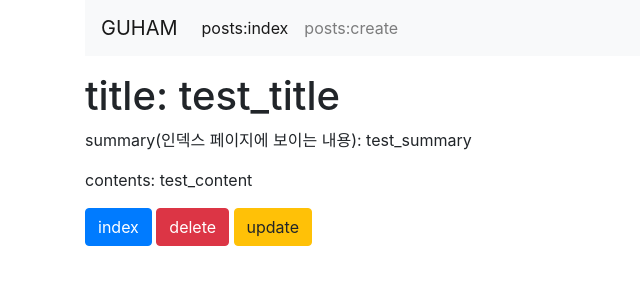
After one commit to SeunghyeunBaek/Guham_study_group_matching_service, a Django app: page /posts/8/detail/ in a window 1280 px wide. The commit adds this page. Shown: the top 300 px of the page, without its empty margins (0-640 px from the left). Run offline with Django 3.2, Linux system fonts and the light colour scheme; data comes from the database, SQL or seed files in the repository; both versions use the stored data as it was after the commit; some libraries are stand-ins or nearby versions.

Commit message:
complete app:post | 190615

```diff
--- a/guham/posts/templates/posts/base.html
+++ b/guham/posts/templates/posts/base.html
@@ -10,7 +10,7 @@
 <div class="container">
     <div class="class">
     <nav class="navbar navbar-expand-lg navbar-light bg-light">
-        <a class="navbar-brand" href="{% url 'posts:index' %}">Guham</a>
+        <a class="navbar-brand" href="{% url 'posts:index' %}">GUHAM</a>
         <button class="navbar-toggler" type="button" data-toggle="collapse" data-target="#navbarNav"
                 aria-controls="navbarNav" aria-expanded="false" aria-label="Toggle navigation">
             <span class="navbar-toggler-icon"></span>
@@ -18,10 +18,10 @@
         <div class="collapse navbar-collapse" id="navbarNav">
             <ul class="navbar-nav">
                 <li class="nav-item active">
-                    <a class="nav-link" href="{% url 'posts:index' %}">Home <span class="sr-only">(current)</span></a>
+                    <a class="nav-link" href="{% url 'posts:index' %}">posts:index <span class="sr-only">(current)</span></a>
                 </li>
                 <li class="nav-item">
-                    <a class="nav-link" href="{% url 'posts:create' %}">스터디 모집 글 쓰기</a>
+                    <a class="nav-link" href="{% url 'posts:create' %}">posts:create </a>
                 </li>
             </ul>
         </div>
--- /dev/null
+++ b/guham/posts/templates/posts/detail.html
@@ -0,0 +1,12 @@
+{% extends 'posts/base.html' %}
+
+{% block title %} posts:detail {% endblock %}
+
+{% block body %}
+<h1>title: {{post_selected.title}}</h1>
+<p>summary(인덱스 페이지에 보이는 내용): {{post_selected.summary}}</p>
+<p>contents: {{post_selected.content}}</p>
+<a href="{% url 'posts:index' %}" class="btn btn-primary">index</a>
+<a href="{% url 'posts:delete' post_selected.id %}" class="btn btn-danger">delete</a>
+<a href="{% url 'posts:update' post_selected.id %}" class="btn btn-warning">update</a>
+{% endblock %}
--- a/guham/posts/templates/posts/form.html
+++ b/guham/posts/templates/posts/form.html
@@ -6,12 +6,12 @@
 
 {% block body %}
 {% load bootstrap4 %}
-<form action="{% url 'posts:create' %}" method="POST">
+<form action="" method="POST">
     {% csrf_token %}
     {% bootstrap_form form %}
     {% buttons %}
-    <button type="submit" class="btn btn-outline-primary">글쓰기</button>
-    <a href="{% url 'posts:index' %}" class="btn btn-outline-warning">취소</a>
+        <button type="submit" class="btn btn-outline-primary">글쓰기</button>
+        <a href="{% url 'posts:index' %}" class="btn btn-outline-warning">취소</a>
     {% endbuttons %}
 </form>
 {% endblock %}
--- a/guham/posts/urls.py
+++ b/guham/posts/urls.py
@@ -4,7 +4,10 @@ from . import views
 app_name = 'posts'
 
 urlpatterns = [
-    path('', views.index, name='index'),
-    path('', views.index, name='detail'),
-    path('<int:post_id>/create/', views.create, name='create'),
+    path('', views.index, name='index'),  # 전체 글 보기
+    path('<int:post_id>/detail/', views.detail, name='detail'),  # 스터디 모집 글 열람
+
+    path('/create/', views.create, name='create'),  # 스터디 모집 글 생성
+    path('<int:post_id>/delete/', views.delete, name='delete'),  # 스터디 모집 글 삭제
+    path('<int:post_id>/update/', views.update, name='update')  # 스터디 모집 글 수정
 ]
--- a/guham/posts/views.py
+++ b/guham/posts/views.py
@@ -14,7 +14,11 @@ def index(request):
 
 # READ ONE
 def detail(request, post_id):
-    pass
+    post_selected = Post.objects.get(id=post_id)
+    context = {
+        'post_selected': post_selected,
+    }
+    return render(request, 'posts/detail.html', context)
 
 
 # CREATE
@@ -32,3 +36,28 @@ def create(request):
         'form': form
     }
     return render(request, 'posts/form.html', context)
+
+
+# DELETE
+def delete(request, post_id):
+    post_selected = Post.objects.get(id=post_id)
+    post_selected.delete()
+    return redirect('posts:index')
+
+
+# UPDATE
+def update(request, post_id):
+    post_selected = Post.objects.get(id=post_id)
+    if request.method == 'POST':
+        form = PostForm(data=request.POST, instance=post_selected)
+        if form.is_valid():
+            form.save()
+            return redirect('posts:detail', post_id)
+        else:
+            pass
+    else:
+        form = PostForm(instance=post_selected)
+    context = {
+        'form': form
+    }
+    return render(request, 'posts/form.html', context)
```
Also changed, not shown: guham/posts/templates/posts/index.html (+6 -6 lines), guham/db.sqlite3.
